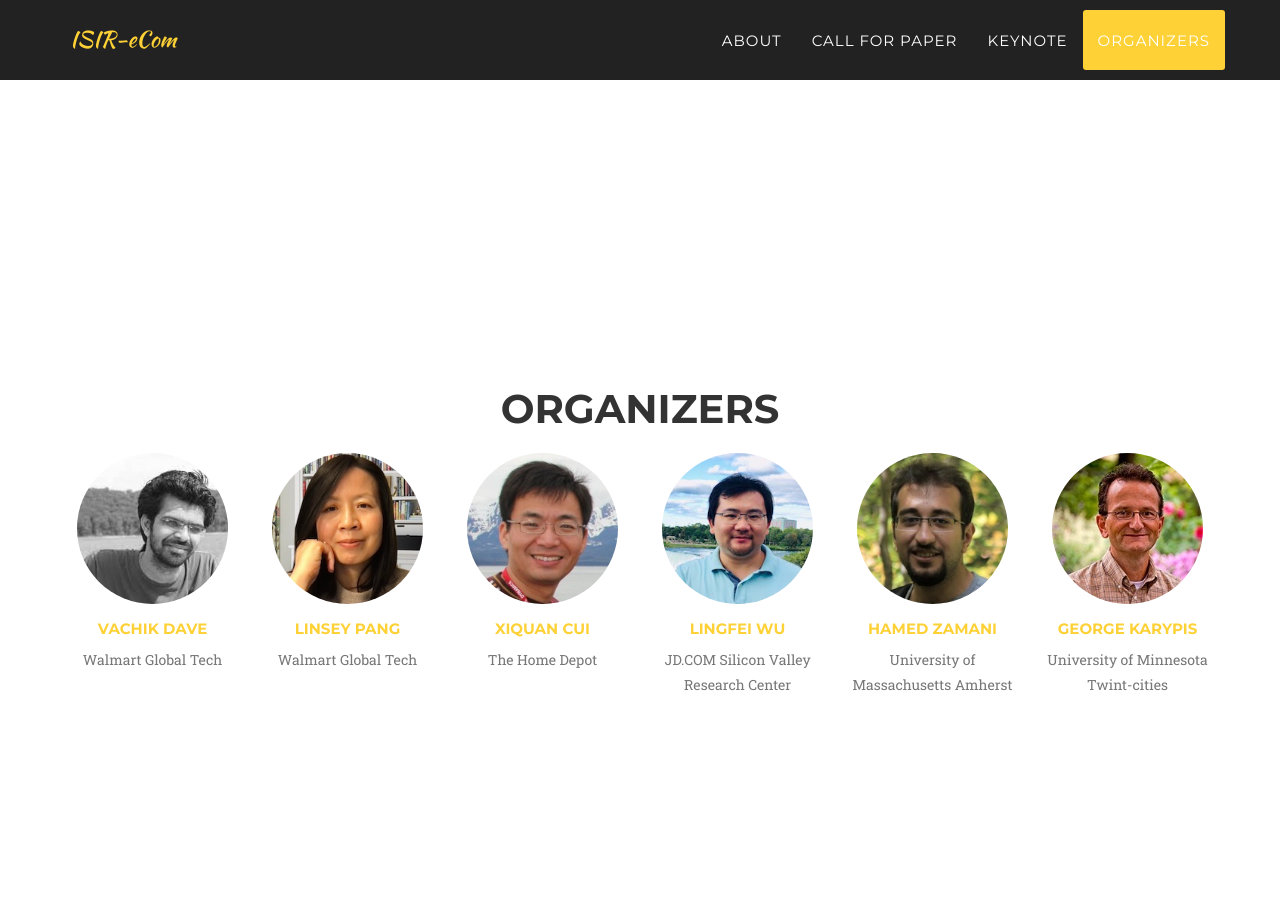
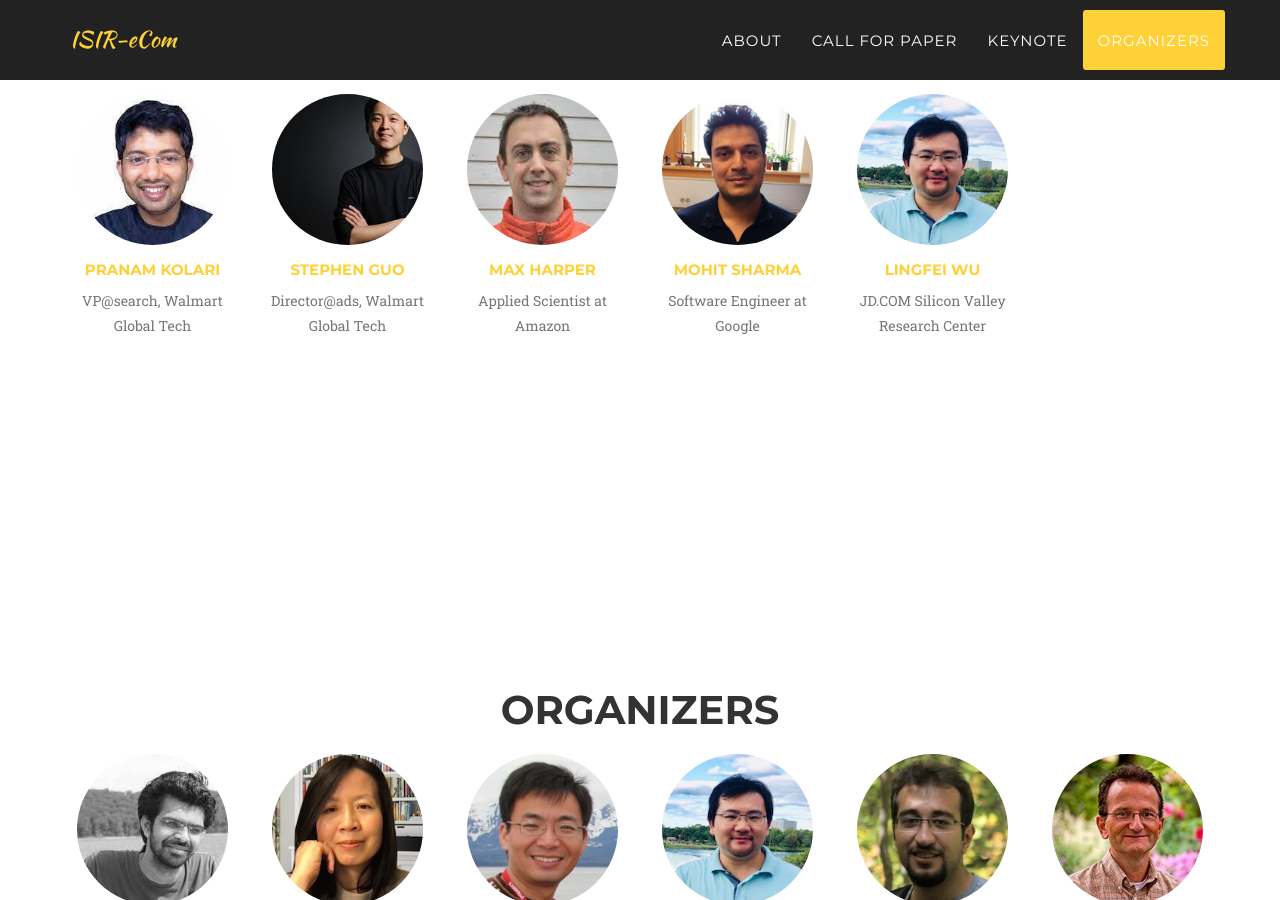
Before and after one commit to ISIR-eCom/ISIR-eCom.github.io, a Jekyll site: the page built from index.html, in a window 1280 px wide and 900 px high, scrolled down 7992 px. Built offline with Jekyll 4.4.1, drawn with Linux system fonts in a browser that asks for light colours; some web fonts are replaced.

Commit message:
Update Panelist

```diff
--- a/_config.yml
+++ b/_config.yml
@@ -61,32 +61,27 @@ people:
 
 # Team names, titles and social links
 panel:
-# - name: Vachik Dave
-#   pic: 1
-#   position: Walmart Global Tech
-#   url: https://www.linkedin.com/in/vachik-dave
+ - name: Pranam Kolari
+   pic: 1
+   position: VP@search, Walmart Global Tech
+   url: https://www.linkedin.com/in/pranamkolari
 
-# - name: Linsey Pang
-#   pic: 2
-#   position: Walmart Global Tech
-#   url: https://www.linkedin.com/in/linsey-pang-50590450
+ - name: Stephen Guo
+   pic: 2
+   position: Director@ads, Walmart Global Tech
+   url: https://www.linkedin.com/in/stephen-guo-34515347
 
-# - name: Xiquan Cui
-#   pic: 3
-#   position: The Home Depot
-#   url: https://www.linkedin.com/mwlite/in/xiquan-cui-%E5%B4%94%E5%96%9C%E6%B3%89-2486b115
+ - name: Max Harper
+   pic: 3
+   position: Applied Scientist at Amazon
+   url: https://www.linkedin.com/in/maxharper
 
-# - name: Lingfei Wu
-#   pic: 4
-#   position: JD.COM Silicon Valley Research Center
-#   url: https://sites.google.com/a/email.wm.edu/teddy-lfwu/
+ - name: Mohit Sharma
+   pic: 4
+   position: Software Engineer at Google
+   url: https://www.linkedin.com/in/mohit-sharma-77008b33
 
-# - name: Hamed Zamani
-#   pic: 5
-#   position: University of Massachusetts Amherst
-#   url: http://cs.umass.edu/~zamani
-
-# - name: George Karypis
-#   pic: 6
-#   position: University of Minnesota Twint-cities
-#   url: http://glaros.dtc.umn.edu/
+ - name: Lingfei Wu
+   pic: 5
+   position: JD.COM Silicon Valley Research Center
+   url: https://sites.google.com/a/email.wm.edu/teddy-lfwu/
```
